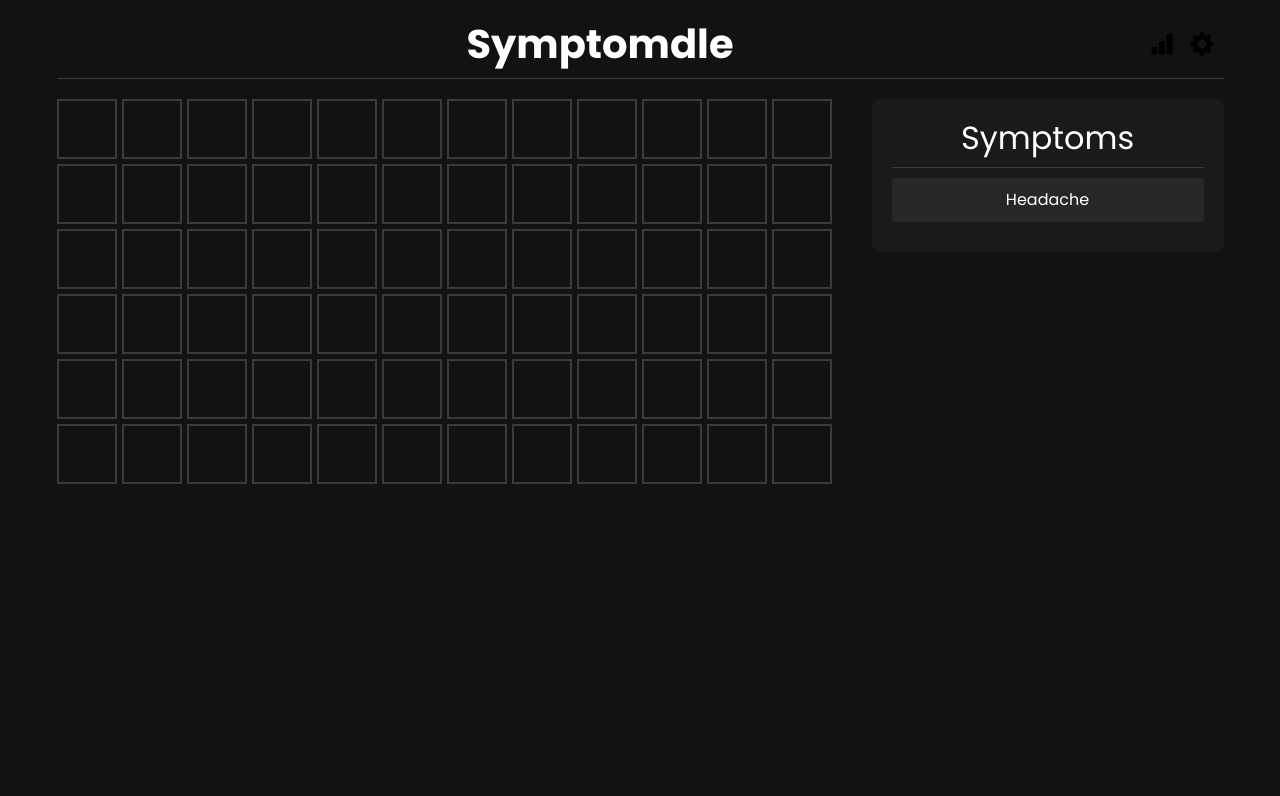
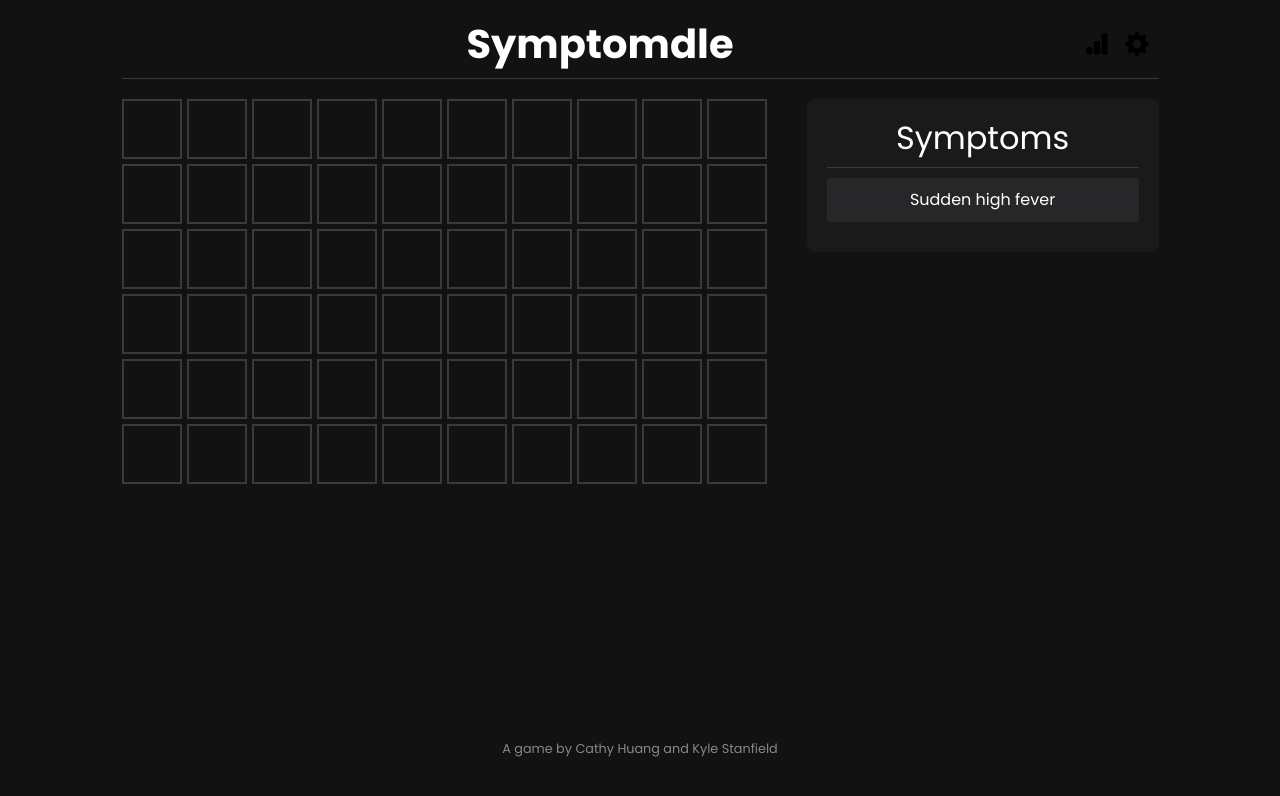
Before and after one commit to kylestanfield/Symptomdle, a React (Create React App) app: page / in a window 1280 px wide. Shown: the top 796 px of the page. Built offline with nearby package versions, Linux system fonts and the light colour scheme.

Commit message:
Add credits line and make new clues come at midnight PST

```diff
--- a/src/App.css
+++ b/src/App.css
@@ -259,3 +259,10 @@
     border-width: 2px;
   }
 }
+
+.App-footer {
+  margin-top: auto;
+  padding: 1rem;
+  font-size: 0.8rem;
+  color: #888;
+}
--- a/src/App.tsx
+++ b/src/App.tsx
@@ -37,7 +37,8 @@
   });
 
   useEffect(() => {
-    const today = new Date();
+    const todayString = new Date().toLocaleDateString('en-US', { timeZone: 'America/Los_Angeles' });
+    const today = new Date(todayString);
     const dayOfYear = Math.floor((today.getTime() - new Date(today.getFullYear(), 0, 0).getTime()) / (1000 * 60 * 60 * 24));
     const newSolution = DISEASES[dayOfYear % DISEASES.length];
 
@@ -191,6 +192,9 @@
           </ul>
         </div>
       </div>
+      <footer className="App-footer">
+        <p>A game by Cathy Huang and Kyle Stanfield</p>
+      </footer>
     </div>
   );
 };
```
